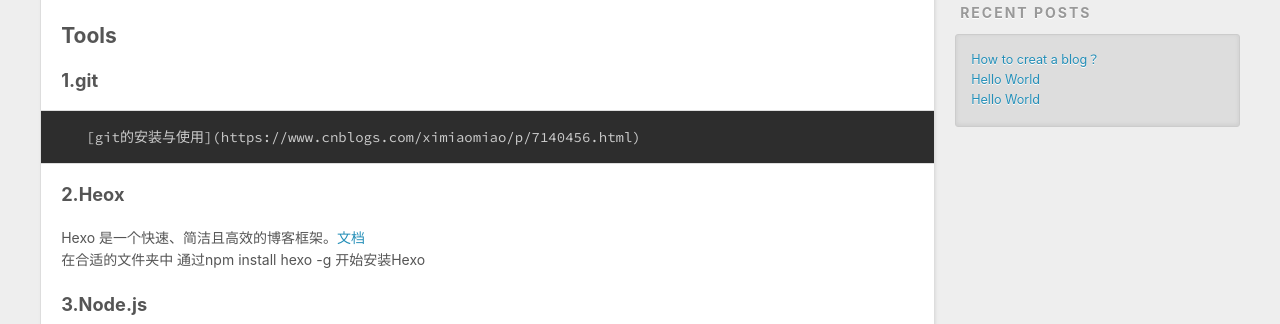
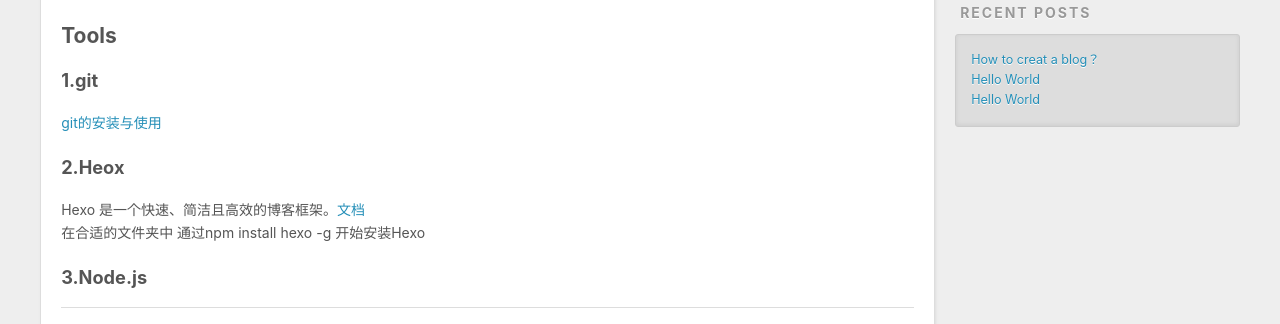
Before and after one commit to dumbledidy/dumbledidy.github.io, a plain HTML site: page index.html in a window 1280 px wide. Shown: the part 475-799 px from the top of the page. Drawn offline with nearby package versions, Linux system fonts and the light colour scheme.

Commit message:
Site updated: 2020-09-17 11:58:42

```diff
--- a/index.html
+++ b/index.html
@@ -87,7 +87,7 @@
     <div class="article-entry" itemprop="articleBody">
 
         <p>Refer to <a target="_blank" rel="noopener" href="https://www.jianshu.com/p/4f56cf990bba">用gitbub搭建自己的博客</a> .</p>
-<h2 id="Tools"><a href="#Tools" class="headerlink" title="Tools"></a>Tools</h2><h3 id="1-git"><a href="#1-git" class="headerlink" title="1.git"></a>1.git</h3><pre><code>   [git的安装与使用](https://www.cnblogs.com/ximiaomiao/p/7140456.html)</code></pre>
+<h2 id="Tools"><a href="#Tools" class="headerlink" title="Tools"></a>Tools</h2><h3 id="1-git"><a href="#1-git" class="headerlink" title="1.git"></a>1.git</h3><p><a target="_blank" rel="noopener" href="https://www.cnblogs.com/ximiaomiao/p/7140456.html">git的安装与使用</a></p>
 <h3 id="2-Heox"><a href="#2-Heox" class="headerlink" title="2.Heox"></a>2.Heox</h3><p>Hexo 是一个快速、简洁且高效的博客框架。<a target="_blank" rel="noopener" href="https://hexo.io/zh-cn/docs/">文档</a><br>在合适的文件夹中 通过npm install hexo -g 开始安装Hexo</p>
 <h3 id="3-Node-js"><a href="#3-Node-js" class="headerlink" title="3.Node.js"></a>3.Node.js</h3>
 
```
Also changed, not shown: 2020/09/17/Hello-World-1/index.html (+4 -4 lines).
